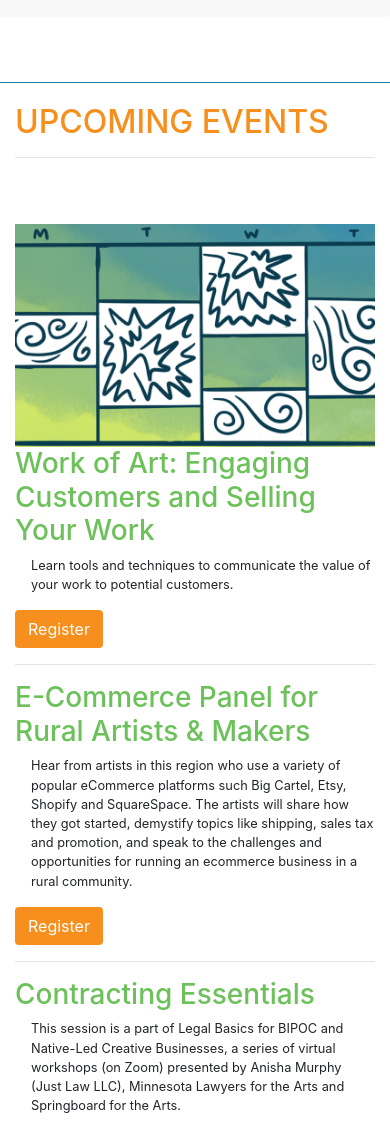
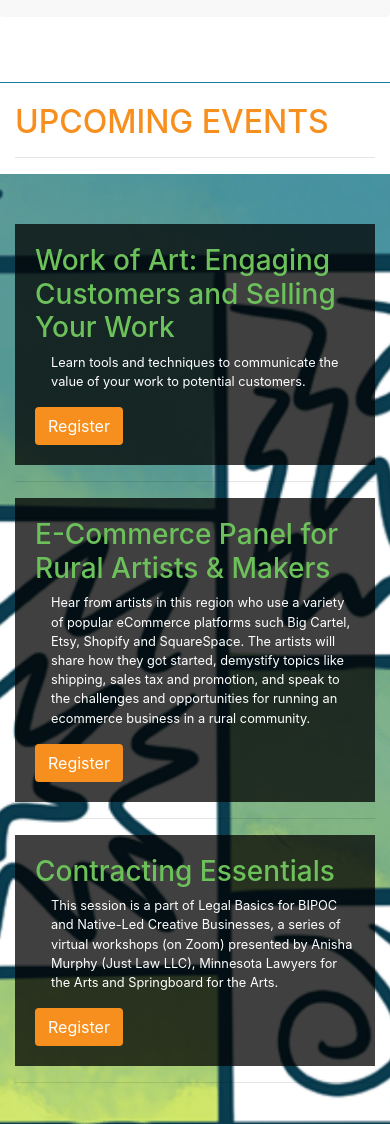
Before and after one commit to adiamorrisswanger/work-of-art, a website: page index.html in a window 390 px wide. Shown: the part 1858-2982 px from the top of the page. Drawn offline with nearby package versions, Linux system fonts and the light colour scheme.

Commit message:
Calendar image on index

```diff
--- a/index.html
+++ b/index.html
@@ -35,7 +35,8 @@
                 <li class="nav-item mx-2"><a class="nav-link" href="events.html">Events</a></li>
                 <li class="nav-item mx-2"><a class="nav-link" href="contact.html">Contact</a></li>
             </ul>
-            <span class="navbar-text ml-auto"><a class="btn btn-orange text-white" role="button" id="loginButton"><i class="fa fa-sign-in" aria-hidden="true"></i> Login</a></span>
+            <span class="navbar-text ml-auto"><a class="btn btn-orange text-white" role="button" id="loginButton"><i
+                        class="fa fa-sign-in" aria-hidden="true"></i> Login</a></span>
         </div>
     </nav>
 
@@ -89,7 +90,8 @@
                         <div class="form-row">
                             <div class="form-group col-md-6">
                                 <label for="firstName">First Name</label>
-                                <input type="text" class="form-control" id="firstName" name="firstName" placeholder="Jane">
+                                <input type="text" class="form-control" id="firstName" name="firstName"
+                                    placeholder="Jane">
                             </div>
                             <div class="form-group col-md-6">
                                 <label for="lastName">Last Name</label>
@@ -211,37 +213,45 @@
         </div>
     </div>
 
-    <div class="container calender-div">
+    <div class="container-fluid calender-div">
         <a href="/events.html">
             <h2>Upcoming Events</h2>
         </a>
         <hr />
-        <div class="row row-body">
-            <div class="col-md-6">
-                <img src="images/tmcalendarclip.png" class="image-fluid w-100">
-            </div>
-            <div class="col-md-6 align-self-center">
-                <a href="https://springboardforthearts.org/events/work-of-art-engaging-customers-selling-your-work-2/">
+        <div class="row row-body parallax">
+            <!-- <div class="col-md-6">
+                <img src="images/tmcalendarclip.png" class="img-fluid w-100">
+            </div> -->
+            <div class="col-md-8 mx-auto align-self-center">
+                <div class="calendar-background calendar-text">
+                <a href="https://springboardforthearts.org/events/work-of-art-engaging-customers-selling-your-work-2/" target="_blank">
                     <h3>Work of Art: Engaging Customers and Selling Your Work</h3>
                 </a>
-                <p class="p-small ml-3">Learn tools and techniques to communicate the value of your work to potential
+                <p class="p-small ml-3">Learn tools and techniques to communicate the value of your work to
+                    potential
                     customers.</p>
                 <a class="btn btn-orange text-white"
-                    href="https://springboardforthearts.org/events/work-of-art-engaging-customers-selling-your-work-2/">Register</a>
+                    href="https://springboardforthearts.org/events/work-of-art-engaging-customers-selling-your-work-2/" target="_blank">Register</a>
+                </div>
                 <hr>
+                <div class="calendar-background calendar-text">
                 <a href="https://springboardforthearts.org/events/ecommerce-panel-for-rural-artists-makers/"
                     target="_blank">
                     <h3>E-Commerce Panel for Rural Artists & Makers</h3>
                 </a>
                 <p class="p-small ml-3">
-                    Hear from artists in this region who use a variety of popular eCommerce platforms such Big Cartel,
-                    Etsy, Shopify and SquareSpace. The artists will share how they got started, demystify topics like
+                    Hear from artists in this region who use a variety of popular eCommerce platforms such Big
+                    Cartel,
+                    Etsy, Shopify and SquareSpace. The artists will share how they got started, demystify topics
+                    like
                     shipping, sales tax and promotion, and speak to the challenges and opportunities for running an
                     ecommerce business in a rural community.</p>
                 <a class="btn btn-orange text-white"
                     href="https://springboardforthearts.org/events/ecommerce-panel-for-rural-artists-makers/"
                     target="_blank">Register</a>
+                </div>
                 <hr>
+                <div class="calendar-background calendar-text">
                 <a href="https://springboardforthearts.org/events/contracting-essentials/" target="_blank">
                     <h3>Contracting Essentials</h3>
                 </a>
@@ -250,6 +260,7 @@
                     Minnesota Lawyers for the Arts and Springboard for the Arts.</p>
                 <a class="btn btn-orange text-white"
                     href="https://springboardforthearts.org/events/contracting-essentials/" target="_blank">Register</a>
+                </div>
                 <hr>
             </div>
         </div>
@@ -261,8 +272,8 @@
         <div class="container-fluid">
             <div class="row">
                 <div class="col-sm-3 pt-3">
-                    <a href="https://springboardforthearts.org" target="_blank"></a><img class="img-fluid"
-                        src="images/SpringboardLogo_3color.png" style="max-width: 100% \9 mx-auto">
+                    <a href="https://springboardforthearts.org" target="_blank"><img class="img-fluid"
+                        src="images/SpringboardLogo_3color.png" style="max-width: 100% \9 mx-auto"></a>
                 </div>
                 <div class="col-sm-3 offset-1">
                     <h4>Links</h4>
--- a/stylesheet.css
+++ b/stylesheet.css
@@ -166,3 +166,27 @@ label, .label {
     padding-top: 40px;
     padding-bottom: 40px;
 }
+
+.calendar-background {
+    background-color: rgba(0, 0, 0, 0.75);
+    padding: 20px;
+}
+
+.calendar-text {
+    color: white;
+}
+.parallax {
+    background-image: url('/images/tmcalendarclip.png');
+    min-height: 300px;
+    background-attachment: fixed;
+    background-position: center;
+    background-repeat: no-repeat;
+    background-size: cover;
+}
+
+
+@media only screen and (max-device-width: 766px) {
+    .parallax {
+      background-attachment: scroll;
+    }
+  }
```
Also changed, not shown: about.html (+2 -2 lines), artistportal.html (+2 -2 lines), contact.html (+2 -2 lines), events.html (+6 -4 lines), 1 other file.
